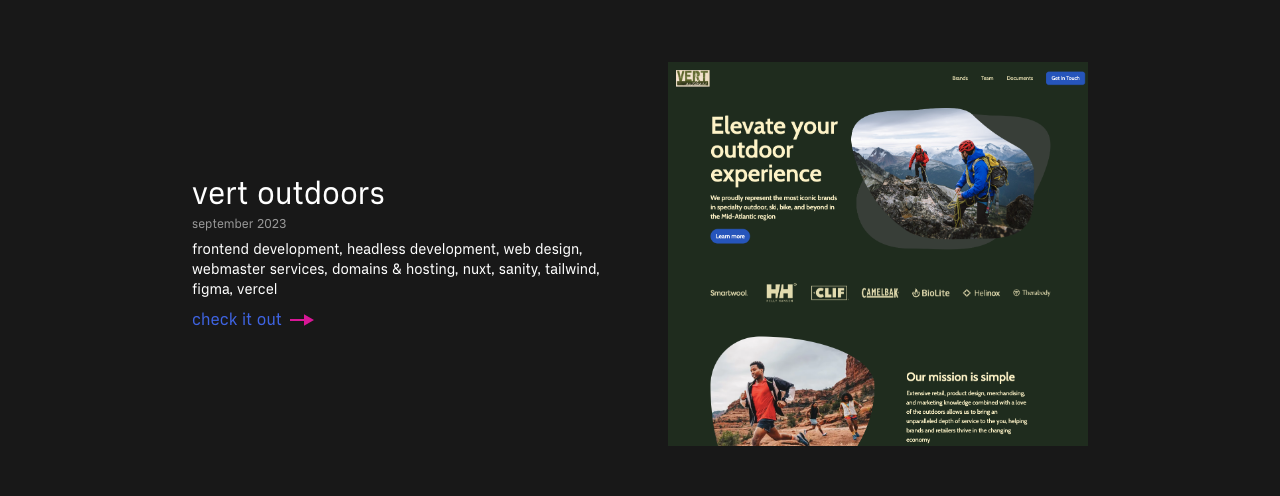
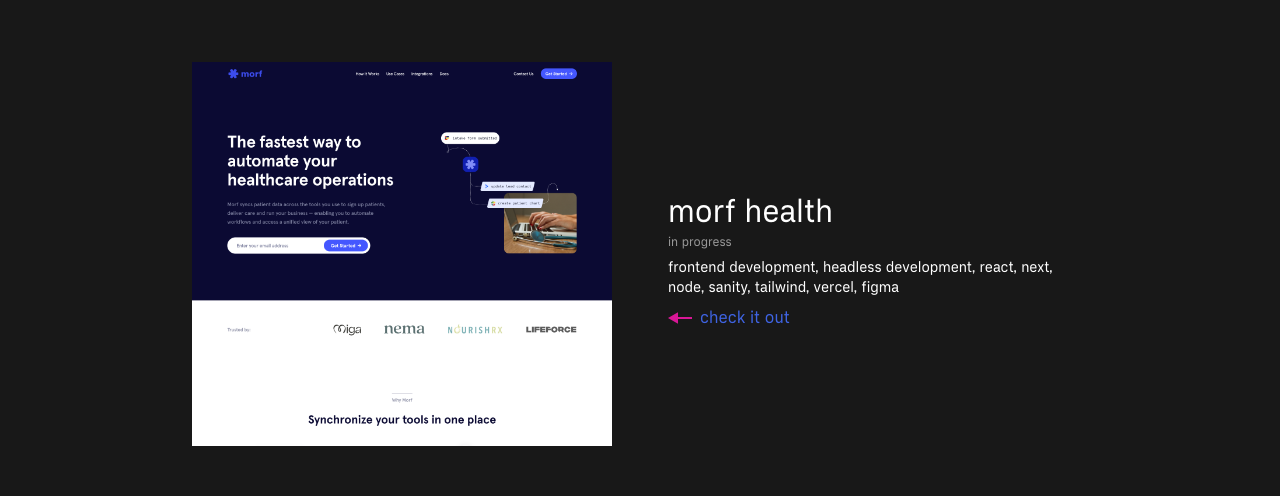
Before and after one commit to gabewolford/portfolio, a Next.js app: page /work in a window 1280 px wide. Shown: the part 138-634 px from the top of the page. Built offline with nearby package versions, Linux system fonts and the light colour scheme.

Commit message:
added morf to work page

```diff
--- a/src/app/work/page.jsx
+++ b/src/app/work/page.jsx
@@ -25,6 +25,19 @@
         </header>
 
         <div className="flex flex-col gap-16 md:gap-32">
+          <PhotoLeftCard
+            imageUrl={"/images/morf-health.png"}
+            altText={"morf health screenshot"}
+            githubUrl={"https://github.com/gabewolford/morf-health"}
+            siteUrl={"https://www.morf.health/"}
+            projectName={"morf health"}
+            monthAndYear={"in progress"}
+            technologies={
+              "frontend development, headless development, react, next, node, sanity, tailwind, vercel, figma"
+            }
+            ctaText={"check it out"}
+          ></PhotoLeftCard>
+
           <PhotoRightCard
             imageUrl={"/images/vert-outdoors.png"}
             altText={"VERT Outdoors screenshot"}
```
Also changed, not shown: public/images/morf-health.png (added).
